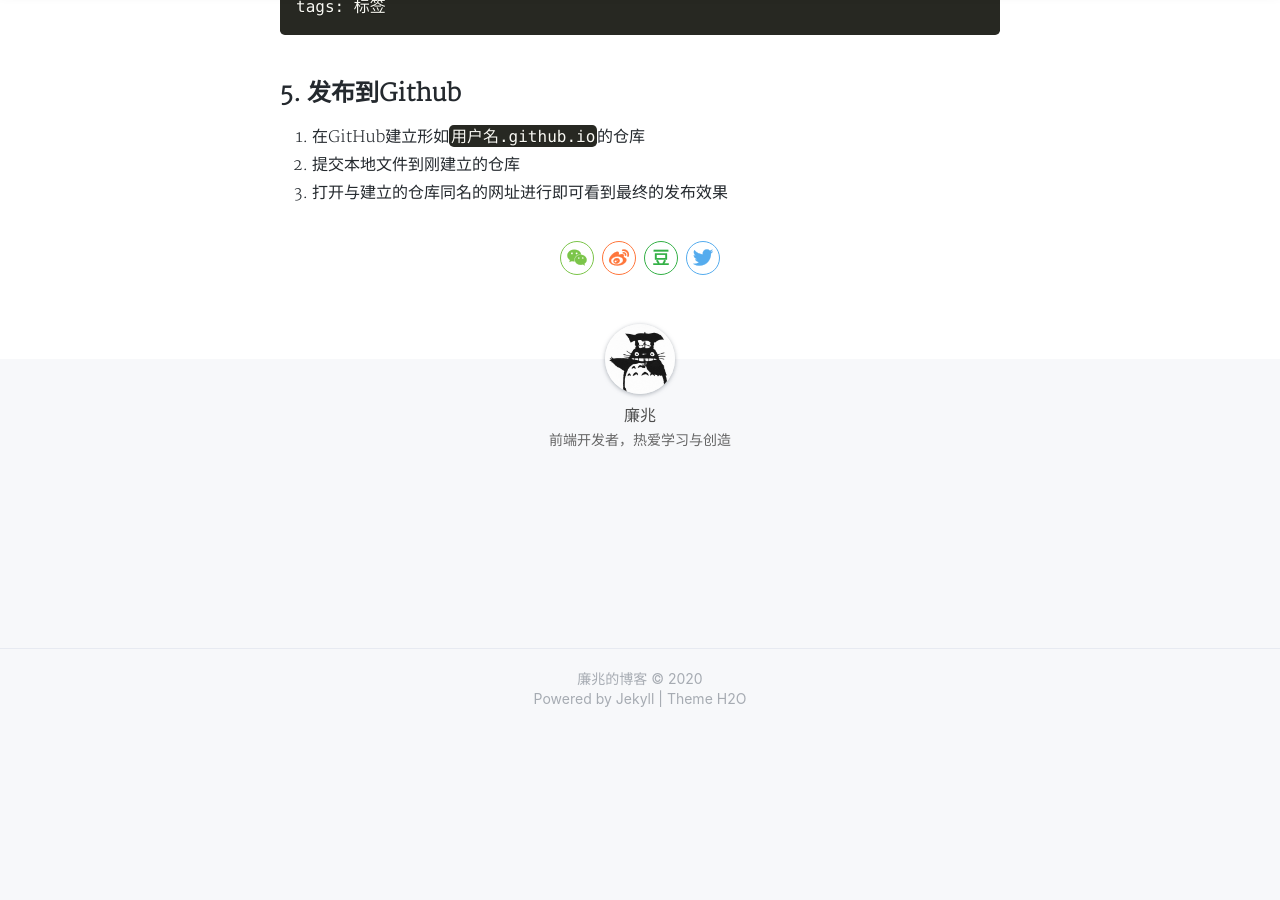
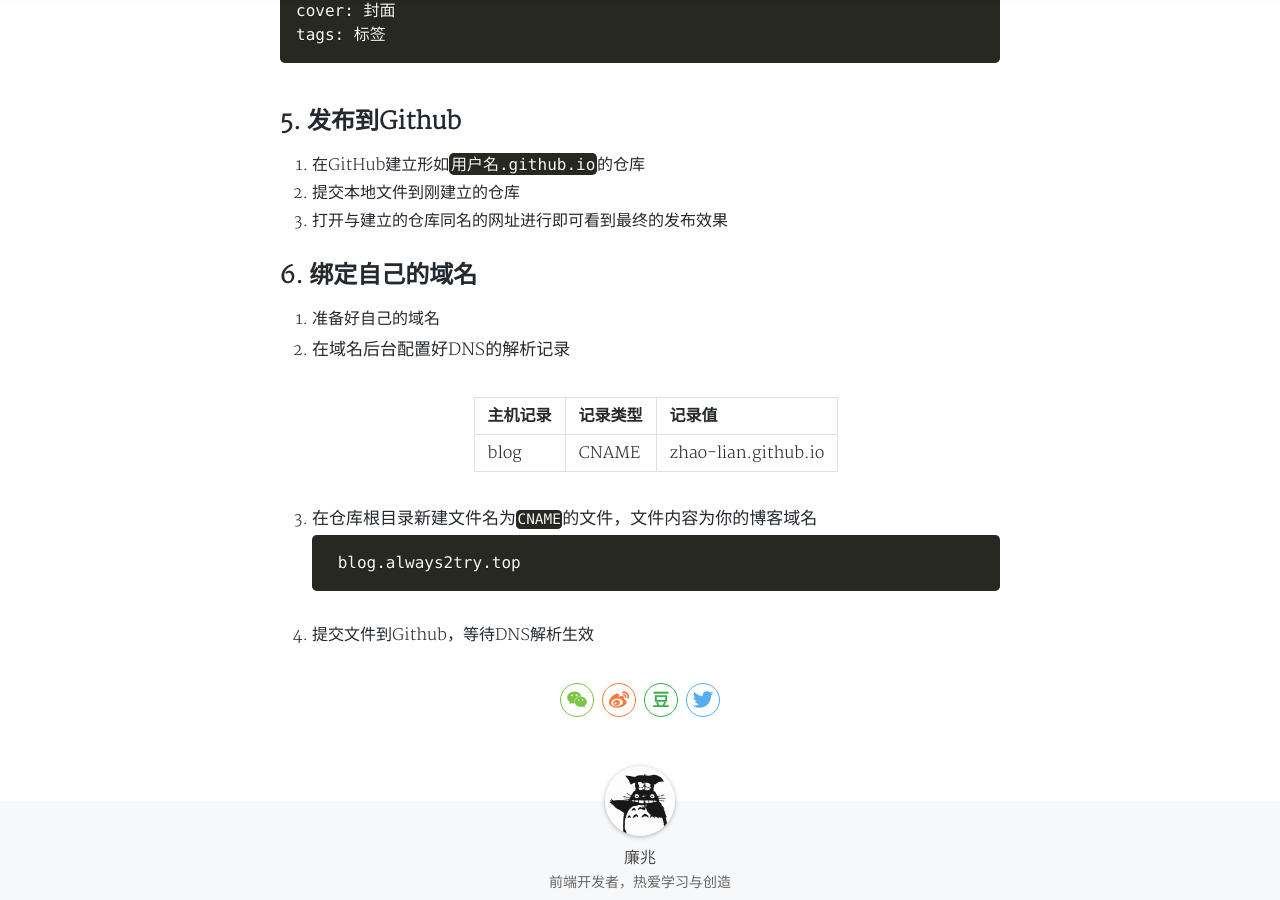
Before and after one commit to Zhao-Lian/Zhao-Lian.github.io, a Jekyll site: the page built from _posts/2020-10-25-GitHub-Pages.md, in a window 1280 px wide and 900 px high, scrolled down 2130 px. Built offline with Jekyll 4.4.1, drawn with Linux system fonts in a browser that asks for light colours; nearby versions of some CDN libraries; a style sheet for code colours, icons or effects is not loaded; before the commit the page ends 2859 px from its top, so only the background shows below that.

Commit message:
添点域名解析内容

````diff
--- a/_config.yml
+++ b/_config.yml
@@ -33,7 +33,7 @@ avatar: '/assets/img/profile.png'
 search: true
 
 # Night mode
-nightMode: true
+nightMode: false
 
 # Comments 评论功能
 comments:
--- a/_posts/2020-10-25-GitHub-Pages.md
+++ b/_posts/2020-10-25-GitHub-Pages.md
@@ -17,6 +17,7 @@ tags: Jekyll GitHub 博客
 3. 实现本地预览
 4. 写文章
 5. 发布到GitHub
+6. 绑定自己的域名（可选）
 
 ## 1. 本地安装Jekyll
 
@@ -78,3 +79,20 @@ tags: 标签
 1. 在GitHub建立形如`用户名.github.io`的仓库
 2. 提交本地文件到刚建立的仓库
 3. 打开与建立的仓库同名的网址进行即可看到最终的发布效果
+
+## 6. 绑定自己的域名
+
+1. 准备好自己的域名
+2. 在域名后台配置好DNS的解析记录
+
+    | 主机记录 | 记录类型 | 记录值              |
+    | -------- | -------- | ------------------- |
+    | blog     | CNAME    | zhao-lian.github.io |
+
+3. 在仓库根目录新建文件名为`CNAME`的文件，文件内容为你的博客域名
+
+    ```
+    blog.always2try.top
+    ```
+
+4. 提交文件到Github，等待DNS解析生效
````
